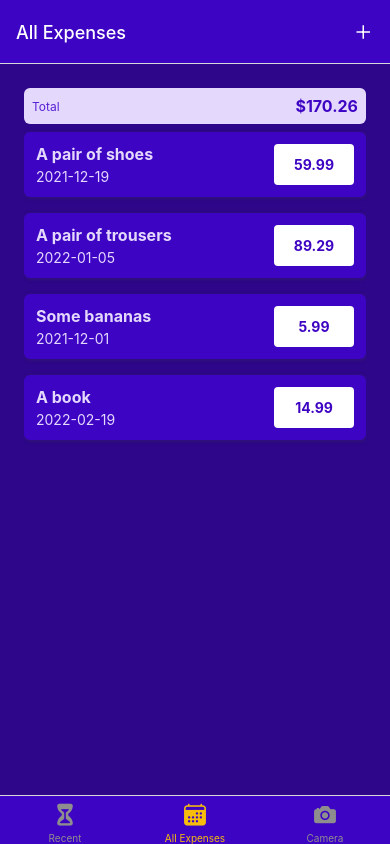
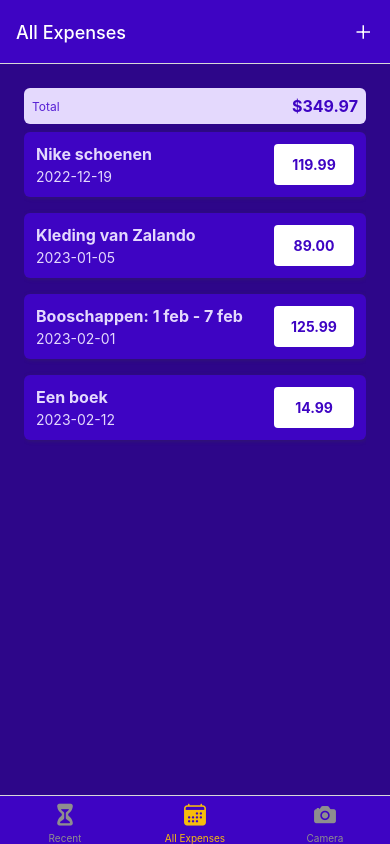
Before and after one commit to DaanVerheij/expense-tracker, a React Native app: screen /AllExpenses in a window 390 px wide. Built offline with nearby package versions, Linux system fonts and the light colour scheme.

Commit message:
commentaar bij code

```diff
--- a/App.js
+++ b/App.js
@@ -17,6 +17,8 @@ const BottomTabs = createBottomTabNavigator();
 
 function ExpensesOverview() {
   return (
+    // dit is een bottom tab navigatie menu, de eerste is voor recente uitgaven,
+    // tweede is voor alle uitgaven, en derde is om een foto toe te voegen
     <BottomTabs.Navigator
       screenOptions={({ navigation }) => ({
         headerStyle: { backgroundColor: GlobalStyles.colors.primary500 },
@@ -76,8 +78,11 @@ function ExpensesOverview() {
 export default function App() {
   return (
     <>
+
       <StatusBar style="light" />
       <ExpensesContextProvider>
+        {/* Dit is ook een navigatie menu, als je op het plusje rechtsboven klikt kan je een
+        uitgaven toevoegen en als je op een uitgaeven klikt kan je hem verwijderen of updaten */}
         <NavigationContainer>
           <Stack.Navigator
             screenOptions={{
--- a/constants/styles.js
+++ b/constants/styles.js
@@ -1,4 +1,5 @@
-
+// dit is een style document met de verschillende kleuren die je hiermee kan aanroepen
+//GlobalStyles.colors.primary200. Dit maakt het een stuk makkelijker en overzichtelijker
 export const GlobalStyles = {
     colors: {
       primary50: '#e4d9fd',
--- a/screens/AllExpenses.js
+++ b/screens/AllExpenses.js
@@ -7,6 +7,7 @@ function AllExpenses() {
   const expensesCtx = useContext(ExpensesContext);
 
   return (
+    //ExpensesOutput is een component die alle expenses aanroept
     <ExpensesOutput
       expenses={expensesCtx.expenses}
       expensesPeriod="Total"
--- a/screens/Camera.js
+++ b/screens/Camera.js
@@ -11,7 +11,7 @@ import {StyleSheet, Text, View, TouchableOpacity} from 'react-native'
 
 
 
-
+// deze functie is nog niet af
 function TakePicture() {
   return (
     <View style={styles.container}>
--- a/screens/RecentExpenses.js
+++ b/screens/RecentExpenses.js
@@ -4,6 +4,8 @@ import ExpensesOutput from '../components/ExpensesOutput/ExpensesOutput';
 import { ExpensesContext } from '../store/expenses-context';
 import { getDateMinusDays } from '../util/date';
 
+//de functie RecentExpenses zorgt ervoor dat uitgaven binnen 7 dagen bij de recente
+//uitgaven worden getoond
 function RecentExpenses() {
   const expensesCtx = useContext(ExpensesContext);
 
@@ -14,6 +16,7 @@ function RecentExpenses() {
     return expense.date >= date7DaysAgo && expense.date <= today;
   });
 
+  //hiermee worden de uitgaven van de laatste 7 dagen aangeroepen
   return (
     <ExpensesOutput
       expenses={recentExpenses}
--- a/store/expenses-context.js
+++ b/store/expenses-context.js
@@ -1,30 +1,30 @@
 import { createContext, useReducer } from 'react';
 
-// expenses die gelijk worden getoond
+// uitgaven die gelijk worden getoond
 const DUMMY_EXPENSES = [
   {
     id: 'e1',
-    description: 'A pair of shoes',
-    amount: 59.99,
-    date: new Date('2021-12-19'),
+    description: 'Nike schoenen',
+    amount: 119.99,
+    date: new Date('2022-12-19'),
   },
   {
     id: 'e2',
-    description: 'A pair of trousers',
-    amount: 89.29,
-    date: new Date('2022-01-05'),
+    description: 'Kleding van Zalando',
+    amount: 89,
+    date: new Date('2023-01-05'),
   },
   {
     id: 'e3',
-    description: 'Some bananas',
-    amount: 5.99,
-    date: new Date('2021-12-01'),
+    description: 'Booschappen: 1 feb - 7 feb',
+    amount: 125.99,
+    date: new Date('2023-02-01'),
   },
   {
     id: 'e4',
-    description: 'A book',
+    description: 'Een boek',
     amount: 14.99,
-    date: new Date('2022-02-19'),
+    date: new Date('2023-02-12'),
   },
 ];
 
```
Also changed, not shown: screens/ManageExpense.js (+9 -0 lines).
